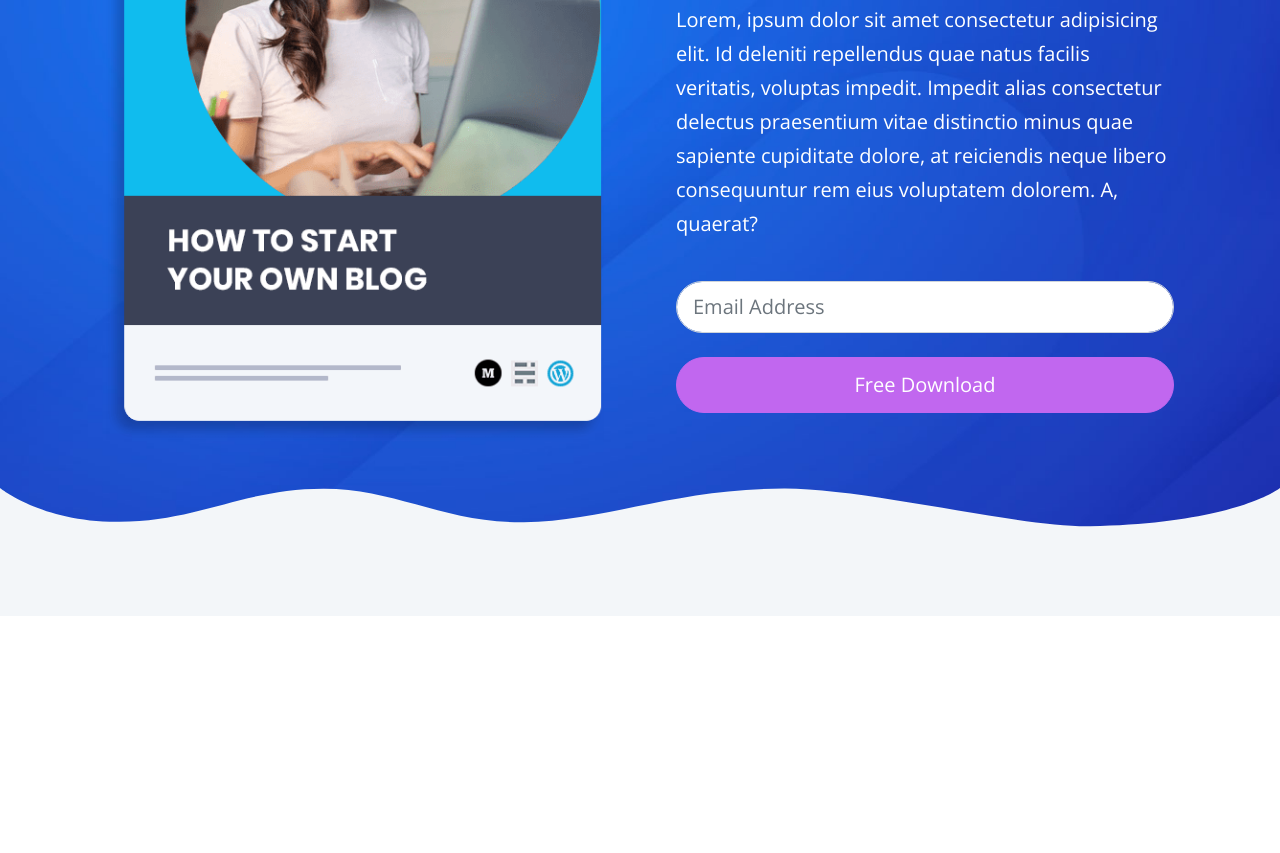
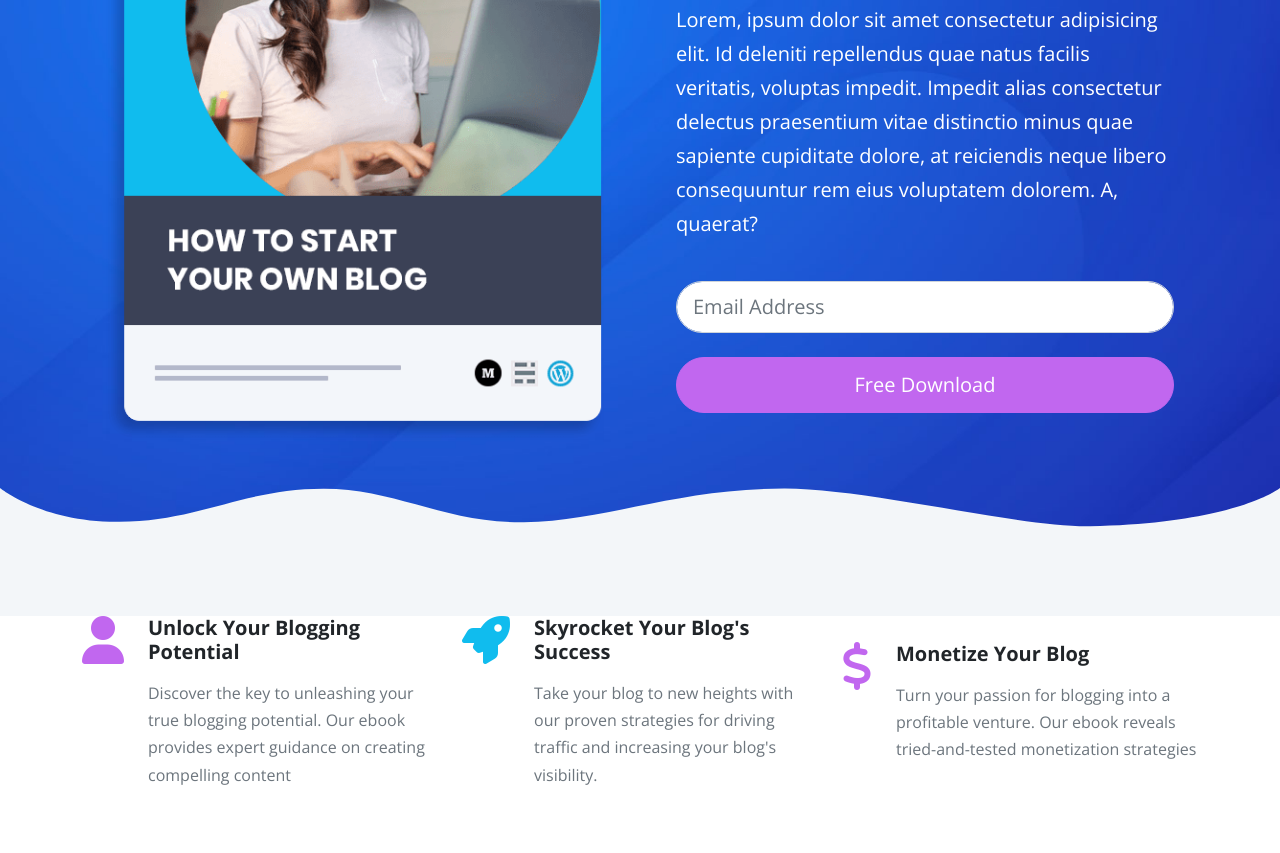
Before and after one commit to rodlez/bootstap-ebook, a website: page index.html in a window 1280 px wide. Shown: the part 369-1222 px from the top of the page. Before the commit the page ends 985 px from the top, so only its background shows below. Drawn offline with nearby package versions, Linux system fonts and the light colour scheme; files that its build step writes are made by us from their sources.

Commit message:
Add Icon Section
Add three column icon section

```diff
--- a/index.html
+++ b/index.html
@@ -107,6 +107,48 @@
       </svg>
     </header>
 
+    <!-- Icons -->
+    <section class="icons bg-ligth pb-5">
+      <div class="container-xl">
+        <div class="row hstack g-4">
+
+          <div class="col-md-4 d-flex gap-4">
+            <i class="fas fa-user fa-3x text-primary"></i>
+            <div>
+              <h5 class="fw-bold">Unlock Your Blogging Potential</h5>
+              <p class="text-muted">
+                Discover the key to unleashing your true blogging potential. Our
+                ebook provides expert guidance on creating compelling content
+              </p>
+            </div>
+          </div>
+
+          <div class="col-md-4 d-flex gap-4">
+            <i class="fas fa-rocket fa-3x text-secondary"></i>
+            <div>
+              <h5 class="fw-bold">Skyrocket Your Blog's Success</h5>
+              <p class="text-muted">
+                Take your blog to new heights with our proven strategies for
+                driving traffic and increasing your blog's visibility.
+              </p>
+            </div>
+          </div>
+
+          <div class="col-md-4 d-flex gap-4">
+            <i class="fas fa-dollar fa-3x text-primary"></i>
+            <div>
+              <h5 class="fw-bold">Monetize Your Blog</h5>
+              <p class="text-muted">
+                Turn your passion for blogging into a profitable venture. Our
+                ebook reveals tried-and-tested monetization strategies
+              </p>
+            </div>
+          </div>
+
+        </div>
+      </div>
+    </section>
+
 
     <!-- Bootstrap JS and script -->
     <script src="js/bootstrap.bundle.min.js"></script>
--- a/scss/styles.scss
+++ b/scss/styles.scss
@@ -10,3 +10,15 @@
     background: url(../images/header-background.jpg) center center no-repeat;
     background-size: cover;
 }
+
+// Media query to center image and text in the Header section
+@media(max-width: 1000px) {
+    .hero .image-container {
+        display: flex;
+        justify-content: center;
+    }
+
+    .hero .text-container {
+        text-align: center;
+    }
+}
```
